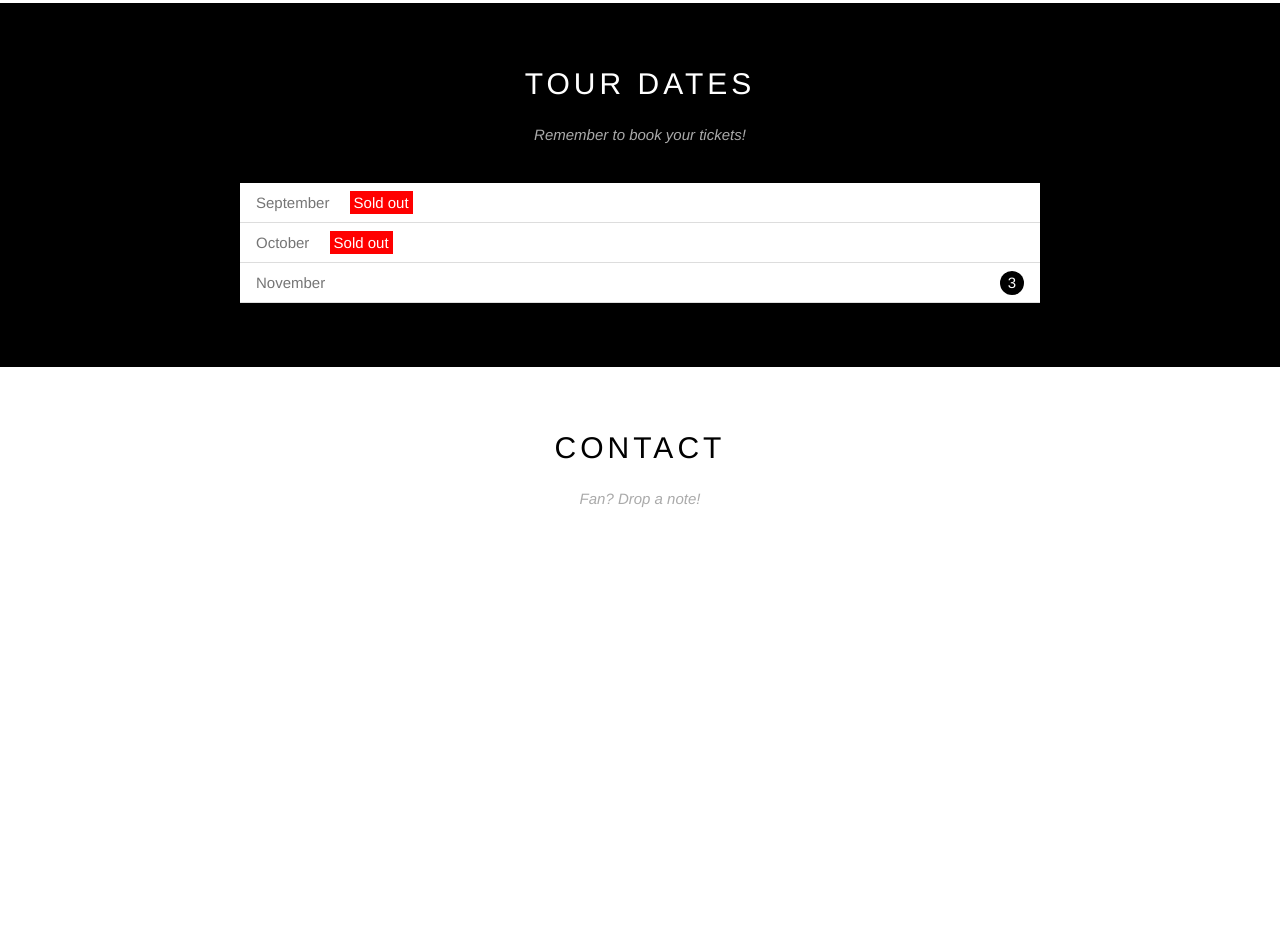
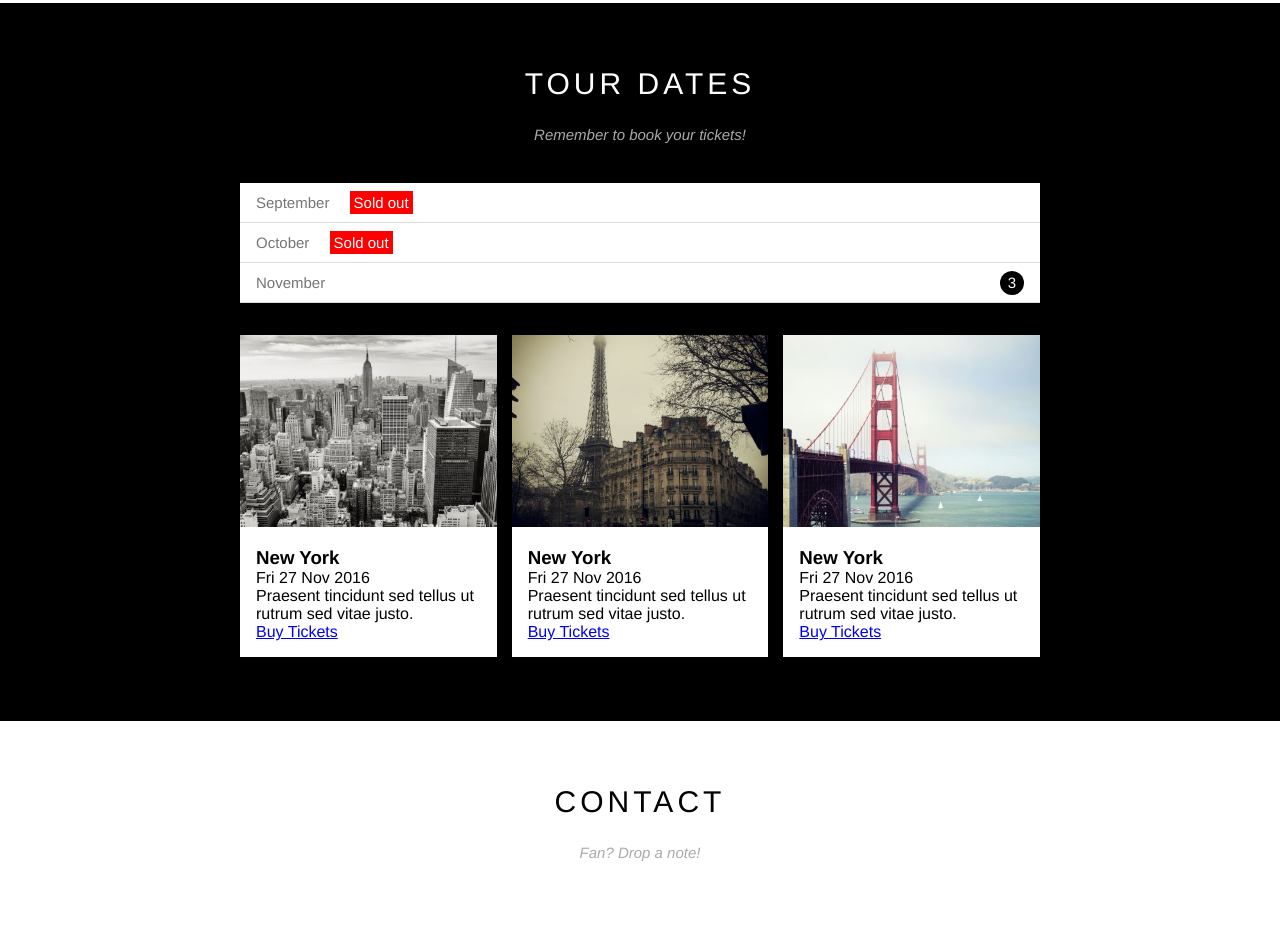
Before and after one commit to Koe1002/w3_TheBand, a plain HTML site: page index.html in a window 1280 px wide. Shown: the part 1252-2202 px from the top of the page. Before the commit the page ends 1848 px from the top, so only its background shows below. Drawn offline with Linux system fonts and the light colour scheme.

Commit message:
3. upload lan 3

```diff
--- a/assets/css/style.css
+++ b/assets/css/style.css
@@ -234,6 +234,27 @@ html {
   width: 24px;
 }
 
+/* Places */
+.place-list {
+  display: flex;
+  flex-wrap: wrap;
+  justify-content: space-between;
+  margin-top: 32px;
+}
+
+.place-list .place-item {
+  width: calc(33.3333% - 10px);
+  background: #fff;
+}
+
+.place-list .place-item img {
+  width: 100%;
+}
+
+.place-list .place-body {
+  padding: 16px;
+}
+
 /*footer section*/
 #footer {
 }
--- a/index.html
+++ b/index.html
@@ -93,11 +93,64 @@
           <div class="content-section">
             <h2 class="section-heading text-white">TOUR DATES</h2>
             <p class="section-sub-heading">Remember to book your tickets!</p>
+
+            <!-- Ticket -->
             <ul class="ticket-list">
               <li>September <span class="sold-out">Sold out</span></li>
               <li>October <span class="sold-out">Sold out</span></li>
               <li>November <span class="quatity">3</span></li>
             </ul>
+
+            <!-- Places  -->
+            <div class="place-list">
+              <div class="place-item">
+                <img
+                  src="/assets/img/newyork.jpg"
+                  alt="New York"
+                  class="place-img"
+                />
+                <div class="place-body">
+                  <h3 class="place-heading">New York</h3>
+                  <p class="place-time">Fri 27 Nov 2016</p>
+                  <p class="place-desc">
+                    Praesent tincidunt sed tellus ut rutrum sed vitae justo.
+                  </p>
+                  <a href="#" class="place-buy-btn">Buy Tickets</a>
+                </div>
+              </div>
+
+              <div class="place-item">
+                <img
+                  src="/assets/img/paris.jpg"
+                  alt="Paris"
+                  class="place-img"
+                />
+                <div class="place-body">
+                  <h3 class="place-heading">New York</h3>
+                  <p class="place-time">Fri 27 Nov 2016</p>
+                  <p class="place-desc">
+                    Praesent tincidunt sed tellus ut rutrum sed vitae justo.
+                  </p>
+                  <a href="#" class="place-buy-btn">Buy Tickets</a>
+                </div>
+              </div>
+
+              <div class="place-item">
+                <img
+                  src="/assets/img/sanfran.jpg"
+                  alt="San Francisco"
+                  class="place-img"
+                />
+                <div class="place-body">
+                  <h3 class="place-heading">New York</h3>
+                  <p class="place-time">Fri 27 Nov 2016</p>
+                  <p class="place-desc">
+                    Praesent tincidunt sed tellus ut rutrum sed vitae justo.
+                  </p>
+                  <a href="#" class="place-buy-btn">Buy Tickets</a>
+                </div>
+              </div>
+            </div>
           </div>
         </div>
 
```
